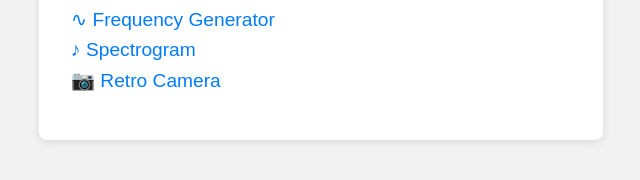
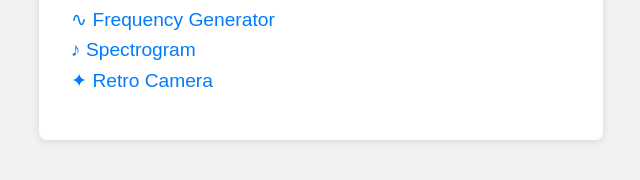
Before and after one commit to Umberto-Ciav/umberto-ciav.github.io, a plain HTML site: page index.html in a window 1280 px wide. Shown: the part 382-562 px from the top of the page, 319-959 px from the left. Drawn offline with Linux system fonts and the light colour scheme.

Commit message:
changed unicode symbol

```diff
--- a/index.html
+++ b/index.html
@@ -4,6 +4,7 @@
   <meta charset="UTF-8">
   <meta name="viewport" content="width=device-width, initial-scale=1.0">
   <title>My Audio Tools Hub</title>
+ <link rel="shortcut icon" type="image/x-icon" href="favicon.ico">
   <link rel="stylesheet" href="css/styles.css">
 </head>
 <body>
@@ -13,7 +14,7 @@
       <ul class="link-list">
         <li><a href="frequency.html">&#x223F; Frequency Generator</a></li>
         <li><a href="spectrogram.html">&#x266A; Spectrogram</a></li>
-	<li><a href="retrocamera.html">&#x1F4F7; Retro Camera</a></li>
+	<li><a href="retrocamera.html">&#10022; Retro Camera</a></li>
       </ul>
     </nav>
   </div>
```
Also changed, not shown: favicon.ico (added).
